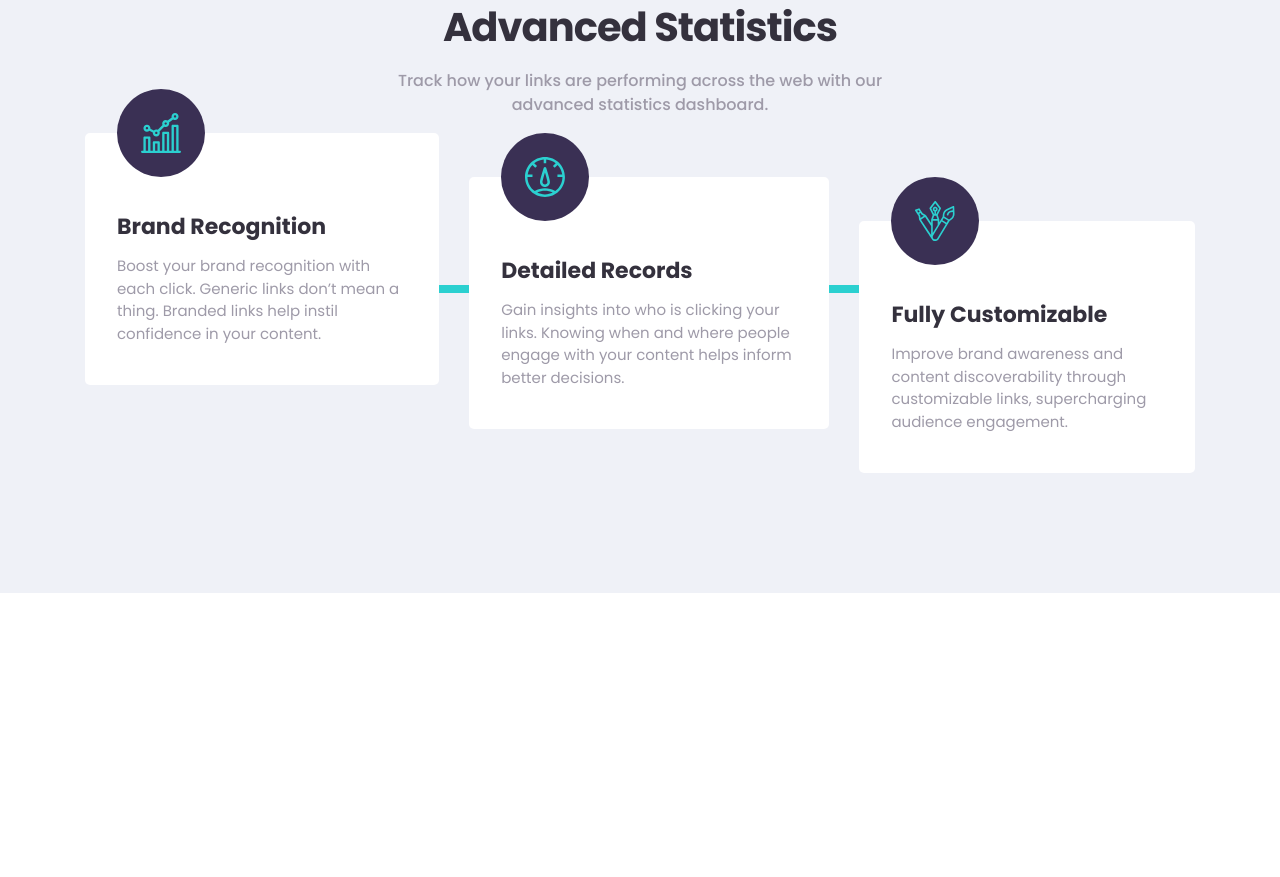
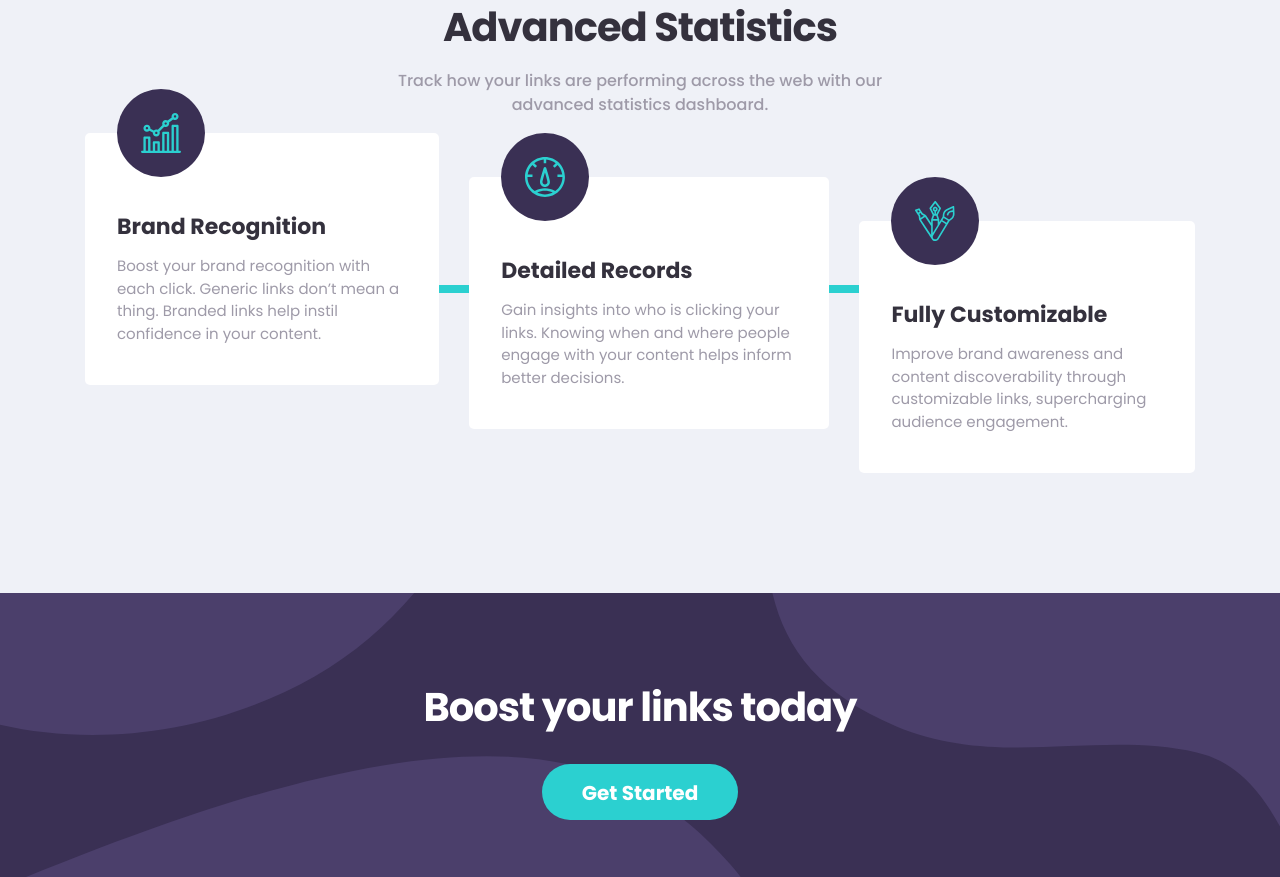
Before and after one commit to ReDi-frontend/shortly, a plain HTML site: page index.html in a window 1280 px wide. Shown: the part 954-1831 px from the top of the page. Before the commit the page ends 1547 px from the top, so only its background shows below. Drawn offline with Linux system fonts and the light colour scheme.

Commit message:
add section cta

```diff
--- a/css/style.css
+++ b/css/style.css
@@ -370,6 +370,30 @@ ul {
     font-size: 15px;
 }
 /* //FEATURS */
+
+
+/* CTA */
+.cta {
+    background-image: url(../img/cta-bg.svg);
+    background-repeat: no-repeat;
+    background-position: center;
+    background-size: cover;
+    padding-top: 57px;
+    padding-bottom: 57px;
+}
+.cta__container {
+    display: flex;
+    flex-direction: column;
+    justify-content: center;
+    align-items: center;
+}
+.cta__title {
+    font-size: 40px;
+    line-height: 48px;
+    letter-spacing: -1px;
+    color: #fff;
+}
+/* //CTA */
 /* //INDEX URL SHORTENER AND FEATURES WRAPPER */
 
 
--- a/index.html
+++ b/index.html
@@ -124,6 +124,16 @@
                 </div>
             </section>
             <!-- //FEATURES -->
+
+
+            <!-- CTA -->
+            <section class="cta">
+                <div class="cta__container container">
+                    <h2 class="cta__title">Boost your links today</h2>
+                    <button class="button">Get Started</button>
+                </div>
+            </section>
+            <!-- //CTA -->
         </div>
         <!-- //INDEX URL SHORTENER AND FEATURES WRAPPER -->
     </main>
```
Also changed, not shown: img/cta-bg.svg (added).
